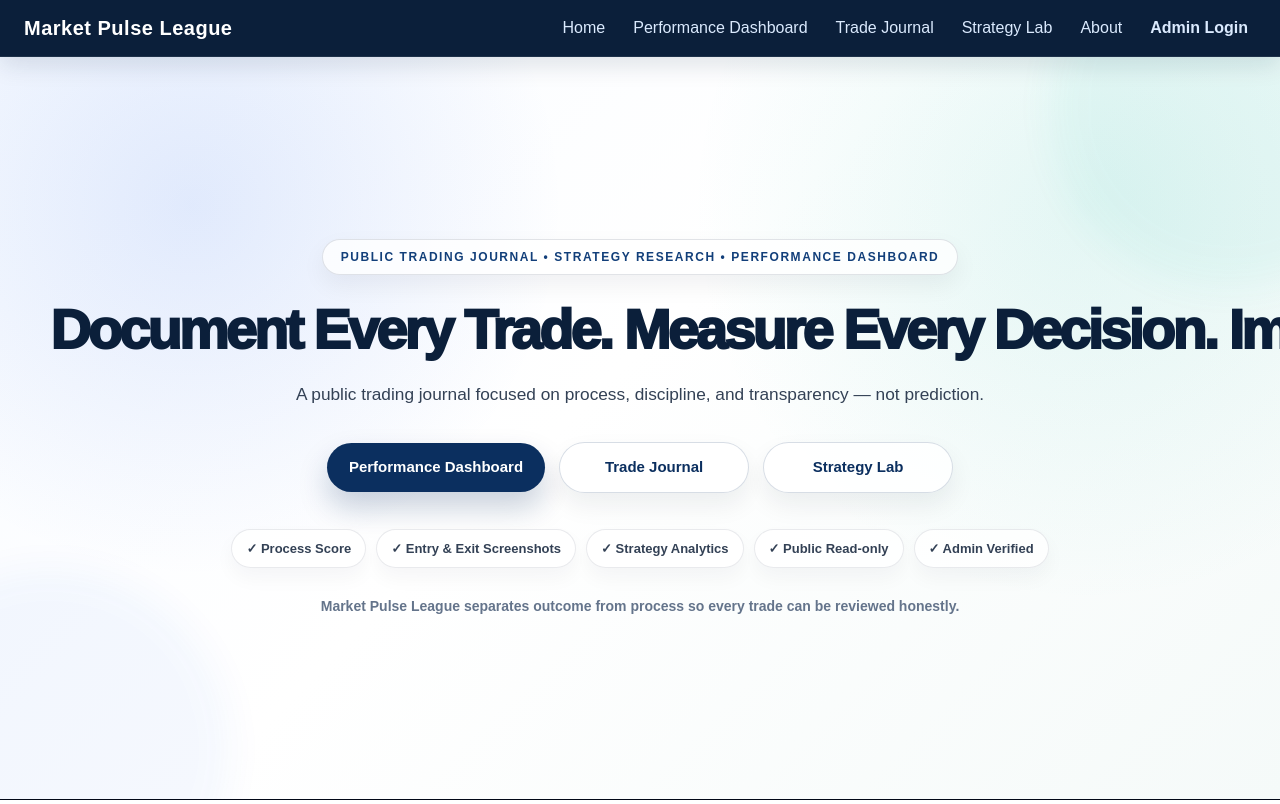
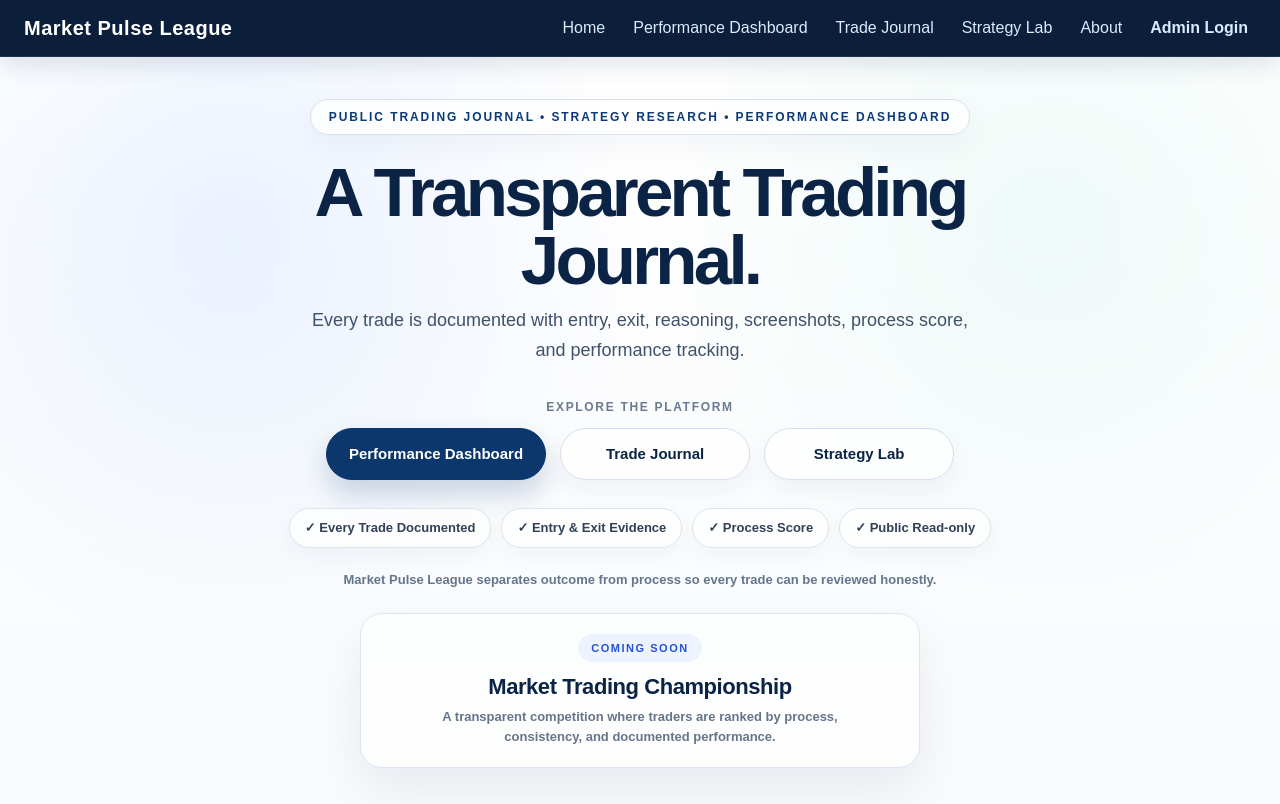
Before and after one commit to vinaykelkar/market-pulse-league, a Flask app: page / in a window 1280 px wide. Run offline with Flask 3, Linux system fonts and the light colour scheme.

Commit message:
added home page and seprated admin panel

```diff
--- a/requirements.txt
+++ b/requirements.txt
@@ -33,3 +33,6 @@ urllib3==2.7.0
 websockets==16.0
 Werkzeug==3.1.8
 yfinance==1.4.0
+gunicorn==23.0.0
+Authlib==1.6.4
+Flask-Session==0.8.0
--- a/static/css/style.css
+++ b/static/css/style.css
@@ -1904,7 +1904,7 @@ a {
     display: flex;
     flex-wrap: wrap;
     gap: 14px;
-    margin-top: 34px;
+    margin-top: 26px;
 }
 
 .home-primary-btn-v2,
@@ -2301,26 +2301,27 @@ a {
     letter-spacing: 0.13em;
     text-transform: uppercase;
     box-shadow: 0 10px 25px rgba(15, 23, 42, 0.06);
-    margin-bottom: 26px;
+    margin-bottom: 18px;
 }
 
 .home-compact-title {
     margin: 0 auto;
-    max-width: 1180px;
-    font-size: clamp(34px, 4.4vw, 68px);
-    line-height: 1.02;
-    font-weight: 950;
-    letter-spacing: -0.055em;
+    max-width: 1460px;
+    font-size: clamp(28px, 2.55vw, 42px);
+    line-height: 1.12;
+    font-weight: 950;
+    letter-spacing: -0.035em;
     color: #0b1f3a;
-    white-space: nowrap;
+    white-space: normal;
+    overflow-wrap: normal;
 }
 
 .home-compact-subtitle {
     max-width: 760px;
-    margin: 22px auto 0;
+    margin: 16px auto 0;
     color: #334155;
-    font-size: clamp(15px, 1.35vw, 20px);
-    line-height: 1.65;
+    font-size: clamp(14px, 1.1vw, 18px);
+    line-height: 1.55;
 }
 
 .home-compact-actions {
@@ -2379,7 +2380,7 @@ a {
     justify-content: center;
     flex-wrap: wrap;
     gap: 10px;
-    margin: 36px auto 0;
+    margin: 26px auto 0;
     max-width: 980px;
 }
 
@@ -2398,16 +2399,56 @@ a {
 }
 
 .home-compact-footer-note {
-    margin-top: 28px;
-    color: #64748b;
-    font-size: 14px;
+    margin-top: 18px;
+    color: #64748b;
+    font-size: 13px;
     font-weight: 650;
+}
+
+.home-coming-soon-card {
+    width: min(620px, 100%);
+    margin: 18px auto 0;
+    padding: 16px 20px;
+    border-radius: 20px;
+    background: rgba(255, 255, 255, 0.82);
+    border: 1px solid rgba(11, 47, 95, 0.12);
+    box-shadow: 0 18px 40px rgba(15, 23, 42, 0.08);
+    color: #0b1f3a;
+}
+
+.home-coming-soon-label {
+    display: inline-flex;
+    align-items: center;
+    justify-content: center;
+    margin-bottom: 7px;
+    padding: 5px 10px;
+    border-radius: 999px;
+    background: rgba(37, 99, 235, 0.08);
+    color: #1d4ed8;
+    font-size: 10px;
+    font-weight: 950;
+    letter-spacing: 0.12em;
+    text-transform: uppercase;
+}
+
+.home-coming-soon-card strong {
+    display: block;
+    font-size: 20px;
+    font-weight: 950;
+    letter-spacing: -0.02em;
+}
+
+.home-coming-soon-card p {
+    margin: 6px auto 0;
+    max-width: 520px;
+    color: #64748b;
+    font-size: 13px;
+    line-height: 1.45;
 }
 
 @media (max-width: 1200px) {
     .home-compact-title {
-        white-space: normal;
-        max-width: 920px;
+        max-width: 980px;
     }
 }
 
@@ -2429,9 +2470,9 @@ a {
     }
 
     .home-compact-title {
-        font-size: 36px;
-        line-height: 1.08;
-        letter-spacing: -0.04em;
+        font-size: 32px;
+        line-height: 1.12;
+        letter-spacing: -0.035em;
     }
 
     .home-compact-subtitle {
@@ -2460,4 +2501,238 @@ a {
         font-size: 12px;
         padding: 8px 11px;
     }
-}
+
+    .home-coming-soon-card {
+        padding: 15px 16px;
+        border-radius: 18px;
+    }
+
+    .home-coming-soon-card strong {
+        font-size: 18px;
+    }
+}
+/* =========================================================
+   Home Page — Premium Minimal Landing
+   ========================================================= */
+
+.home-premium {
+    min-height: calc(100vh - 68px);
+    display: flex;
+    align-items: center;
+    justify-content: center;
+    padding: 42px 24px 36px;
+    background:
+        radial-gradient(circle at 18% 25%, rgba(219, 232, 255, 0.55), transparent 34%),
+        radial-gradient(circle at 82% 22%, rgba(221, 245, 241, 0.45), transparent 32%),
+        linear-gradient(180deg, #ffffff 0%, #f8fafc 100%);
+}
+
+.home-premium-inner {
+    width: 100%;
+    max-width: 980px;
+    text-align: center;
+    margin: 0 auto;
+}
+
+.home-eyebrow {
+    display: inline-flex;
+    align-items: center;
+    justify-content: center;
+    padding: 8px 18px;
+    border: 1px solid #d8e1ec;
+    border-radius: 999px;
+    background: rgba(255, 255, 255, 0.78);
+    color: #0b3a78;
+    font-size: 12px;
+    font-weight: 800;
+    letter-spacing: 0.16em;
+    text-transform: uppercase;
+    box-shadow: 0 10px 30px rgba(15, 35, 70, 0.05);
+}
+
+.home-title {
+    margin: 24px auto 12px;
+    max-width: 900px;
+    color: #0b2344;
+    font-size: clamp(42px, 5.4vw, 72px);
+    line-height: 0.98;
+    font-weight: 900;
+    letter-spacing: -0.055em;
+}
+
+.home-subtitle {
+    max-width: 690px;
+    margin: 0 auto;
+    color: #40516a;
+    font-size: 18px;
+    line-height: 1.65;
+    font-weight: 500;
+}
+
+.home-actions-label {
+    margin-top: 32px;
+    margin-bottom: 12px;
+    color: #6b7a90;
+    font-size: 12px;
+    font-weight: 800;
+    letter-spacing: 0.14em;
+    text-transform: uppercase;
+}
+
+.home-actions {
+    display: flex;
+    justify-content: center;
+    align-items: center;
+    gap: 14px;
+    flex-wrap: wrap;
+}
+
+.home-btn {
+    min-width: 190px;
+    padding: 14px 22px;
+    border-radius: 999px;
+    font-size: 15px;
+    font-weight: 800;
+    text-decoration: none;
+    transition: transform 0.18s ease, box-shadow 0.18s ease, border-color 0.18s ease;
+}
+
+.home-btn:hover {
+    transform: translateY(-1px);
+}
+
+.home-btn-primary {
+    color: #ffffff;
+    background: #0b376d;
+    border: 1px solid #0b376d;
+    box-shadow: 0 14px 28px rgba(11, 55, 109, 0.20);
+}
+
+.home-btn-primary:hover {
+    background: #082b56;
+    box-shadow: 0 18px 36px rgba(11, 55, 109, 0.24);
+}
+
+.home-btn-secondary {
+    color: #0b2344;
+    background: rgba(255, 255, 255, 0.78);
+    border: 1px solid #d6e0ec;
+    box-shadow: 0 10px 24px rgba(15, 35, 70, 0.05);
+}
+
+.home-btn-secondary:hover {
+    border-color: #b8c8dc;
+    box-shadow: 0 14px 30px rgba(15, 35, 70, 0.08);
+}
+
+.home-trust-row {
+    margin: 28px auto 0;
+    display: flex;
+    justify-content: center;
+    align-items: center;
+    gap: 10px;
+    flex-wrap: wrap;
+}
+
+.home-trust-row span {
+    padding: 9px 15px;
+    border-radius: 999px;
+    background: rgba(255, 255, 255, 0.74);
+    border: 1px solid #dce4ee;
+    color: #314057;
+    font-size: 13px;
+    font-weight: 800;
+    box-shadow: 0 8px 22px rgba(15, 35, 70, 0.04);
+}
+
+.home-principle {
+    margin: 22px auto 0;
+    max-width: 680px;
+    color: #65758b;
+    font-size: 13px;
+    line-height: 1.6;
+    font-weight: 700;
+}
+
+.championship-card {
+    max-width: 560px;
+    margin: 22px auto 0;
+    padding: 20px 26px;
+    border-radius: 22px;
+    background: rgba(255, 255, 255, 0.72);
+    border: 1px solid #dce5ef;
+    box-shadow: 0 20px 48px rgba(15, 35, 70, 0.07);
+}
+
+.championship-tag {
+    display: inline-flex;
+    padding: 6px 13px;
+    border-radius: 999px;
+    background: #eef4ff;
+    color: #2451d6;
+    font-size: 11px;
+    font-weight: 900;
+    letter-spacing: 0.14em;
+    text-transform: uppercase;
+}
+
+.championship-card h2 {
+    margin: 12px 0 6px;
+    color: #0b2344;
+    font-size: 22px;
+    font-weight: 900;
+    letter-spacing: -0.02em;
+}
+
+.championship-card p {
+    max-width: 440px;
+    margin: 0 auto;
+    color: #66758a;
+    font-size: 13px;
+    line-height: 1.55;
+    font-weight: 600;
+}
+
+/* Responsive */
+@media (max-width: 768px) {
+    .home-premium {
+        min-height: auto;
+        padding: 52px 18px 34px;
+    }
+
+    .home-eyebrow {
+        font-size: 10px;
+        letter-spacing: 0.11em;
+        padding: 7px 13px;
+    }
+
+    .home-title {
+        font-size: clamp(38px, 12vw, 52px);
+        line-height: 1.02;
+    }
+
+    .home-subtitle {
+        font-size: 16px;
+    }
+
+    .home-actions {
+        flex-direction: column;
+    }
+
+    .home-btn {
+        width: 100%;
+        max-width: 320px;
+    }
+
+    .home-trust-row {
+        gap: 8px;
+    }
+
+    .home-trust-row span {
+        font-size: 12px;
+    }
+
+    .championship-card {
+        padding: 18px 18px;
+    }
+}
--- a/templates/home.html
+++ b/templates/home.html
@@ -2,51 +2,61 @@
 
 {% block content %}
 
-<main class="home-compact-page">
-    <section class="home-compact-hero">
-        <div class="home-compact-bg home-compact-bg-left"></div>
-        <div class="home-compact-bg home-compact-bg-right"></div>
+<section class="home-premium">
+    <div class="home-premium-inner">
 
-        <div class="home-compact-inner">
-
-            <div class="home-compact-eyebrow">
+        <div class="home-eyebrow">
             Public Trading Journal • Strategy Research • Performance Dashboard
         </div>
 
-            <h1 class="home-compact-title">
-                Document Every Trade. Measure Every Decision. Improve Every Day.
+        <h1 class="home-title">
+            A Transparent Trading Journal.
         </h1>
 
-            <p class="home-compact-subtitle">
-                A public trading journal focused on process, discipline, and transparency — not prediction.
+        <p class="home-subtitle">
+            Every trade is documented with entry, exit, reasoning, screenshots,
+            process score, and performance tracking.
         </p>
 
-            <div class="home-compact-actions">
-                <a href="/performance-dashboard" class="home-compact-btn home-compact-btn-primary">
+        <div class="home-actions-label">
+            Explore the platform
+        </div>
+
+        <div class="home-actions">
+            <a href="{{ url_for('performance_dashboard') }}" class="home-btn home-btn-primary">
                 Performance Dashboard
             </a>
-                <a href="/trade-journal" class="home-compact-btn home-compact-btn-secondary">
+
+            <a href="{{ url_for('trade_journal') }}" class="home-btn home-btn-secondary">
                 Trade Journal
             </a>
-                <a href="/strategy-lab" class="home-compact-btn home-compact-btn-secondary">
+
+            <a href="{{ url_for('public_strategy_lab') }}" class="home-btn home-btn-secondary">
                 Strategy Lab
             </a>
         </div>
 
-            <div class="home-compact-trust-bar">
+        <div class="home-trust-row">
+            <span>✓ Every Trade Documented</span>
+            <span>✓ Entry & Exit Evidence</span>
             <span>✓ Process Score</span>
-                <span>✓ Entry &amp; Exit Screenshots</span>
-                <span>✓ Strategy Analytics</span>
             <span>✓ Public Read-only</span>
-                <span>✓ Admin Verified</span>
         </div>
 
-            <div class="home-compact-footer-note">
+        <p class="home-principle">
             Market Pulse League separates outcome from process so every trade can be reviewed honestly.
+        </p>
+
+        <div class="championship-card">
+            <div class="championship-tag">Coming Soon</div>
+            <h2>Market Trading Championship</h2>
+            <p>
+                A transparent competition where traders are ranked by process,
+                consistency, and documented performance.
+            </p>
         </div>
 
     </div>
 </section>
-</main>
 
 {% endblock %}
```
Lines whose indentation alone changed are shown as unchanged.
